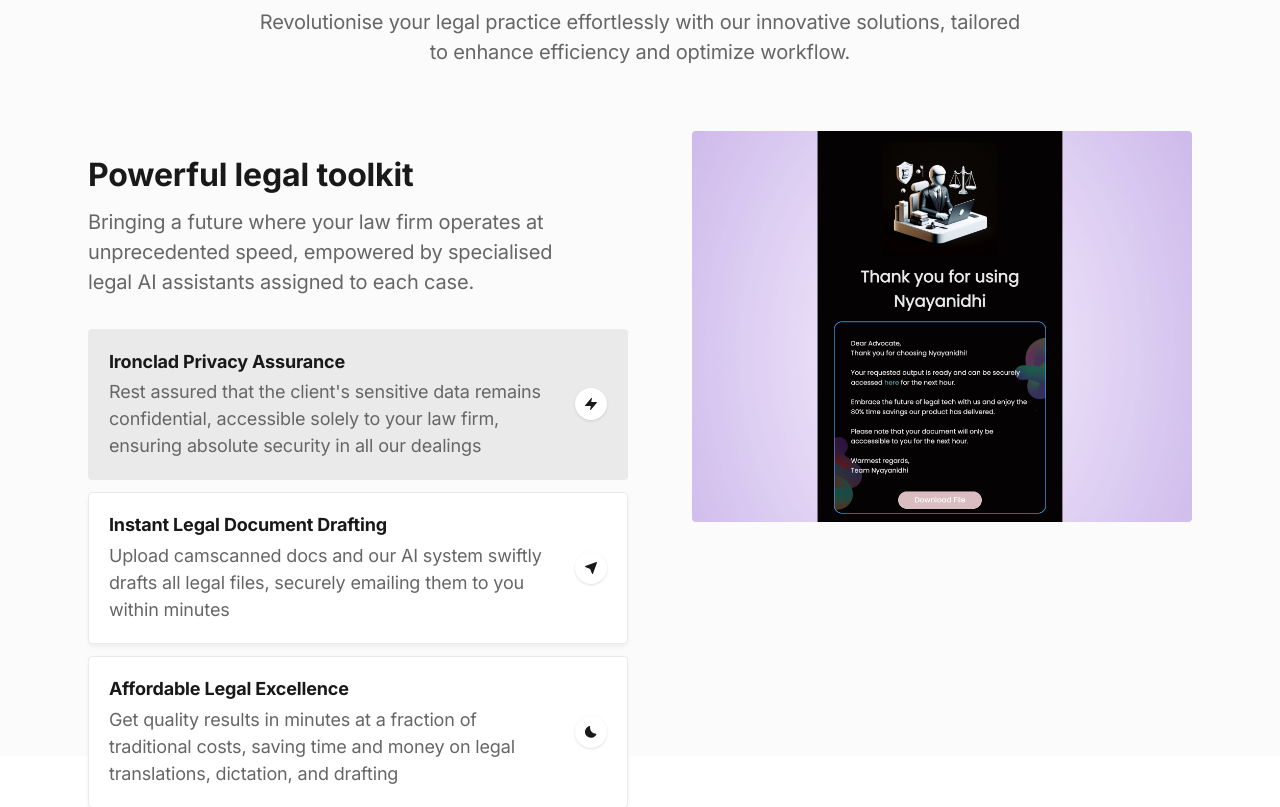
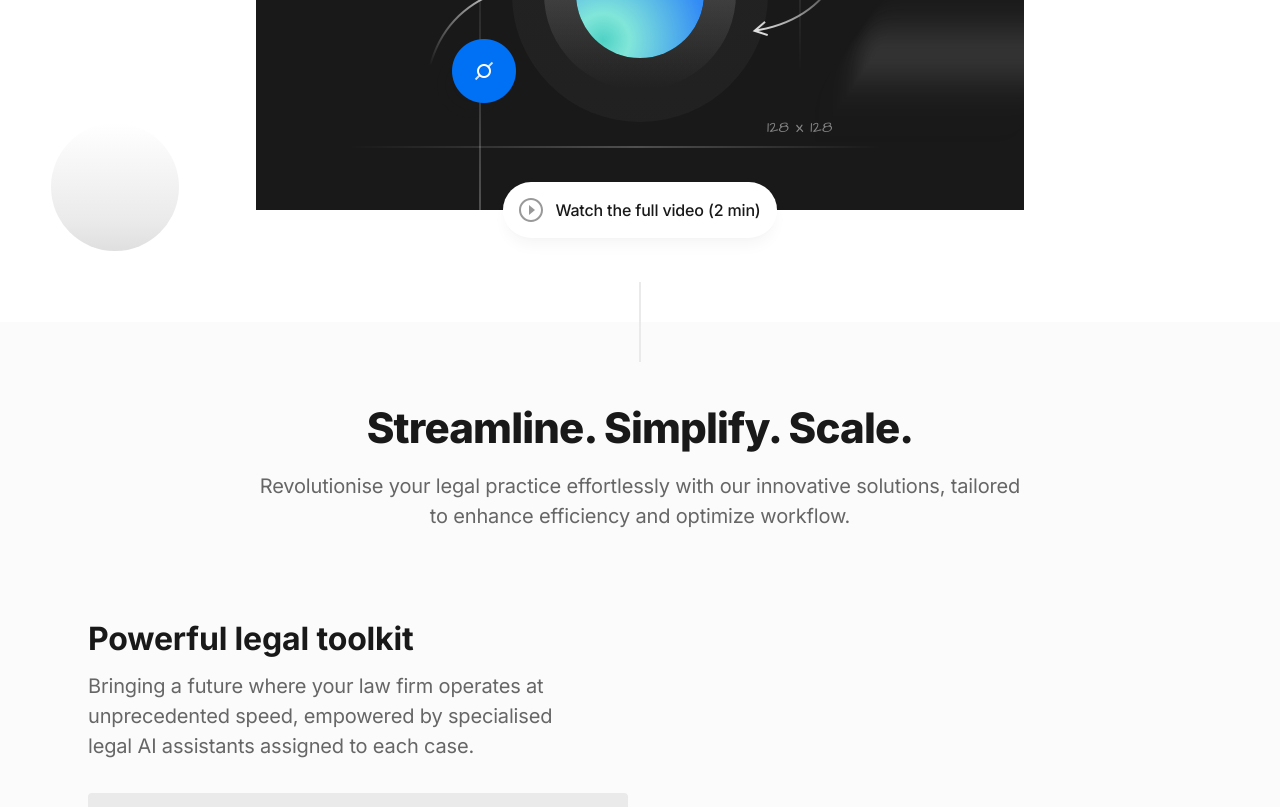
Before and after one commit to nyayanidhi/www, a Next.js app: page / in a window 1280 px wide. Shown: the part 800-1607 px from the top of the page. Built offline with nearby package versions, Linux system fonts and the light colour scheme.

Commit message:
chore: added video
Signed-off-by: Adithya Krishna <aadithya794@gmail.com>

```diff
--- a/components/features.tsx
+++ b/components/features.tsx
@@ -114,8 +114,8 @@ export default function Features() {
                     unmount={false}
                   >
                     <div className="relative inline-flex flex-col">
-                      <Image className="md:max-w-none mx-auto rounded" src={Privacy} width={500} height="462" alt="Features bg" />
-                      {/* <Image className="md:max-w-none absolute w-full left-0 transform animate-float" src={FeaturesElement} width={500} height="44" alt="Element" style={{ top: '30%' }} /> */}
+                      {/* <Image className="md:max-w-none mx-auto rounded" src={Privacy} width={500} height="462" alt="Features bg" /> */}
+                      <Image className="md:max-w-none absolute w-full left-0 transform animate-float" src={Privacy} width={500} height="44" alt="Element" style={{ top: '30%' }} />
                     </div>
                   </Transition>
                   {/* Item 2 */}
@@ -133,8 +133,8 @@ export default function Features() {
                     unmount={false}
                   >
                     <div className="relative inline-flex flex-col">
-                      <Image className="md:max-w-none mx-auto rounded" src={Privacy} width={500} height="462" alt="Features bg" />
-                      {/* <Image className="md:max-w-none absolute w-full left-0 transform animate-float" src={FeaturesElement} width={500} height="44" alt="Element" style={{ top: '30%' }} /> */}
+                      {/* <Image className="md:max-w-none mx-auto rounded" src={Privacy} width={500} height="462" alt="Features bg" /> */}
+                      <Image className="md:max-w-none absolute w-full left-0 transform animate-float" src={Privacy} width={500} height="44" alt="Element" style={{ top: '30%' }} />
                     </div>
                   </Transition>
                   {/* Item 3 */}
@@ -152,8 +152,8 @@ export default function Features() {
                     unmount={false}
                   >
                     <div className="relative inline-flex flex-col">
-                      <Image className="md:max-w-none mx-auto rounded" src={Privacy} width={500} height="462" alt="Features bg" />
-                      {/* <Image className="md:max-w-none absolute w-full left-0 transform animate-float" src={FeaturesElement} width={500} height="44" alt="Element" style={{ top: '30%' }} /> */}
+                      {/* <Image className="md:max-w-none mx-auto rounded" src={Privacy} width={500} height="462" alt="Features bg" /> */}
+                      <Image className="md:max-w-none absolute w-full left-0 transform animate-float" src={Privacy} width={500} height="44" alt="Element" style={{ top: '30%' }} />
                     </div>
                   </Transition>
                 </div>
--- a/components/hero.tsx
+++ b/components/hero.tsx
@@ -41,14 +41,14 @@ export default function Hero() {
           </div>
 
           {/* Hero image */}
-          {/* <ModalVideo
+          <ModalVideo
             thumb={VideoThumb}
             thumbWidth={768}
             thumbHeight={432}
             thumbAlt="Modal video thumbnail"
             video="/videos/video.mp4"
             videoWidth={1920}
-            videoHeight={1080} /> */}
+            videoHeight={1080} />
 
         </div>
 
--- a/components/ui/footer.tsx
+++ b/components/ui/footer.tsx
@@ -40,7 +40,7 @@ export default function Footer() {
             </ul>
           </div>
 
-          5th block
+          {/* 5th block */}
           <div className="sm:col-span-6 md:col-span-3 lg:col-span-4">
             <h6 className="text-gray-800 font-medium mb-2">Contact us</h6>
             <p className="text-sm text-gray-600 mb-4">Get the latest news and articles to your inbox every month.</p>
```
